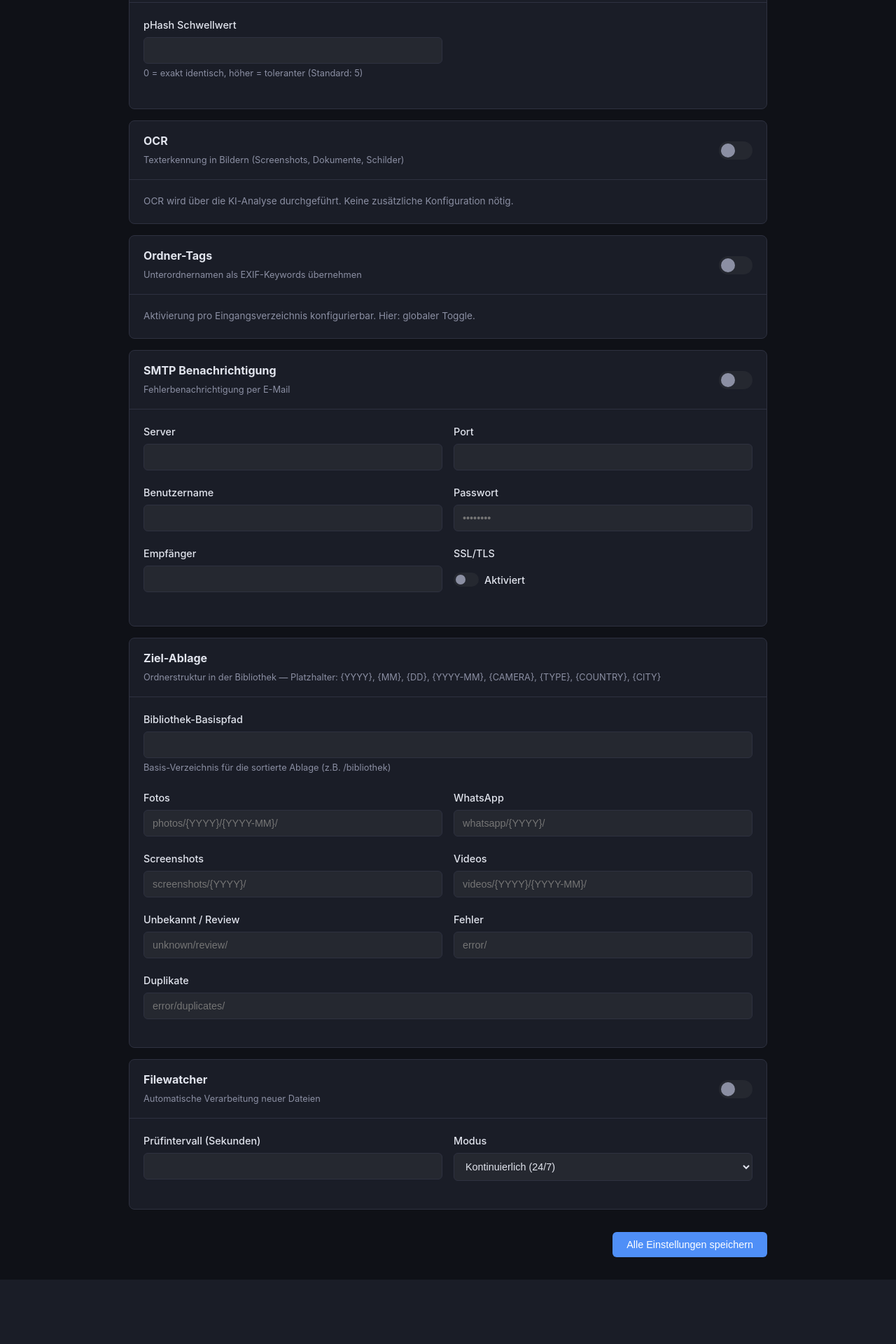
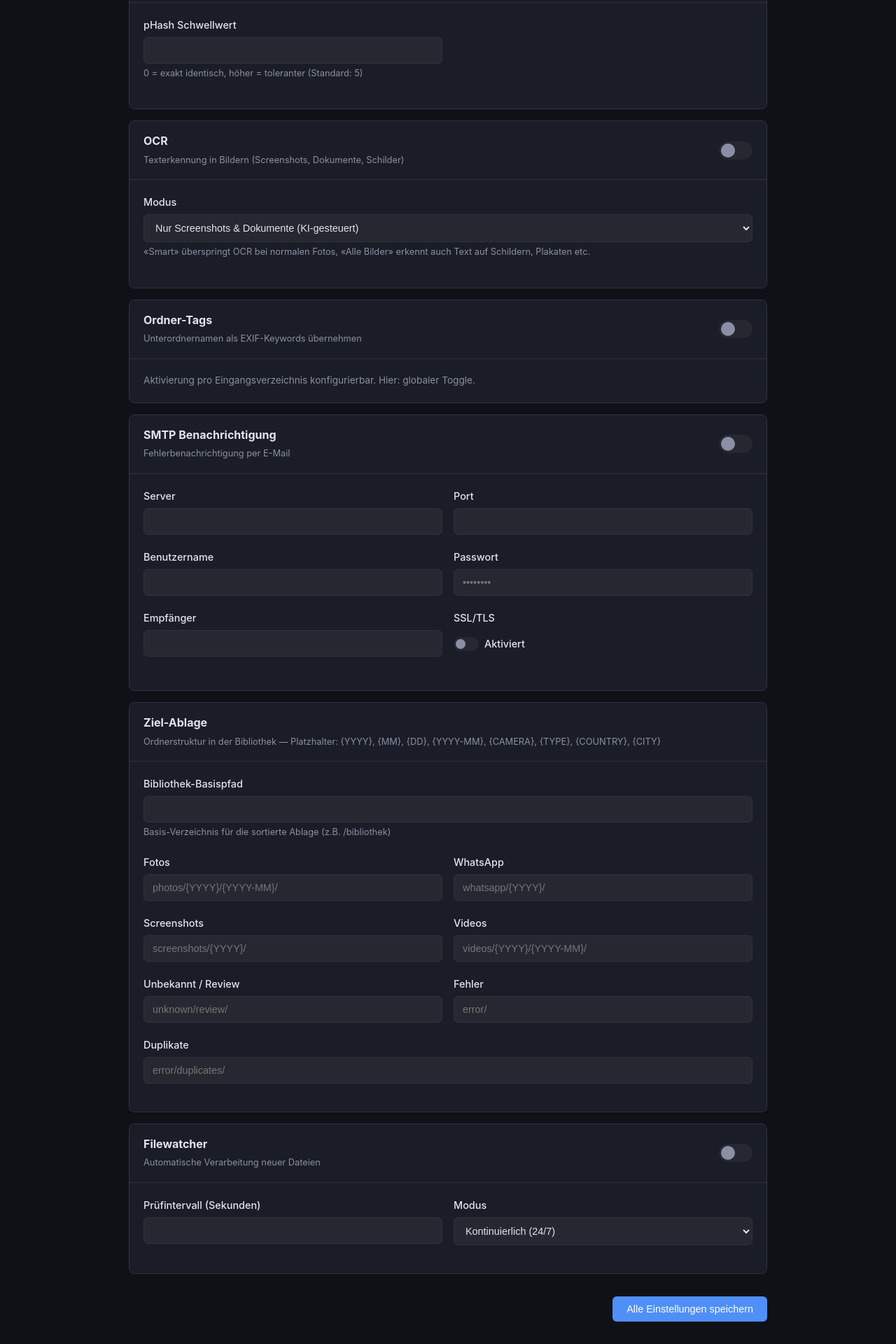
Before and after one commit to marcohediger/mediaassistant, a FastAPI app: template backend/templates/settings.html in a window 1280 px wide. Shown: the part 1307-3227 px from the top of the page at 70% size. Before the commit the page ends 3135 px from the top, so only its background shows below. Run offline with FastAPI, Linux system fonts and the light colour scheme; the template is opened without the code that fills it, so the values that code supplies are empty; parts of the project's set-up code (start-up, migrations or seed data) failed here and were passed over.

Commit message:
Add configurable OCR mode: smart (screenshots only) or always (all images)
New setting in OCR section: "Modus" dropdown with two options:
- Smart: only runs OCR on screenshots/documents (KI-based, default)
- Alle Bilder: runs OCR on every image (catches signs, menus, etc.)

Stored in DB as ocr.mode, configurable in web settings.

Co-Authored-By: Claude Opus 4.6 <noreply@anthropic.com>

```diff
--- a/backend/routers/settings.py
+++ b/backend/routers/settings.py
@@ -28,6 +28,7 @@ async def _get_cfg() -> dict:
         "geo_provider": await config_manager.get("geo.provider", "nominatim"),
         "geo_url": await config_manager.get("geo.url", "https://nominatim.openstreetmap.org"),
         "phash_threshold": await config_manager.get("duplikat.phash_threshold", 5),
+        "ocr_mode": await config_manager.get("ocr.mode", "smart"),
         "smtp_server": await config_manager.get("smtp.server", ""),
         "smtp_port": await config_manager.get("smtp.port", 587),
         "smtp_user": await config_manager.get("smtp.user", ""),
@@ -94,6 +95,9 @@ async def save_settings(request: Request):
     except ValueError:
         threshold = 5
     await config_manager.set("duplikat.phash_threshold", threshold)
+
+    # OCR
+    await config_manager.set("ocr.mode", form.get("ocr_mode", "smart"))
 
     # SMTP
     await config_manager.set("smtp.server", form.get("smtp_server", ""))
--- a/backend/templates/settings.html
+++ b/backend/templates/settings.html
@@ -200,7 +200,14 @@
         </label>
     </div>
     <div class="section-body">
-        <p class="section-note">OCR wird über die KI-Analyse durchgeführt. Keine zusätzliche Konfiguration nötig.</p>
+        <div class="form-group">
+            <label for="ocr_mode">Modus</label>
+            <select id="ocr_mode" name="ocr_mode">
+                <option value="smart" {{ 'selected' if cfg.ocr_mode == 'smart' else '' }}>Nur Screenshots & Dokumente (KI-gesteuert)</option>
+                <option value="always" {{ 'selected' if cfg.ocr_mode == 'always' else '' }}>Alle Bilder (auch Fotos mit Schildern, Speisekarten etc.)</option>
+            </select>
+            <small>«Smart» überspringt OCR bei normalen Fotos, «Alle Bilder» erkennt auch Text auf Schildern, Plakaten etc.</small>
+        </div>
     </div>
 </div>
 
```
Also changed, not shown: backend/pipeline/step_ia04_ocr.py (+7 -6 lines).
